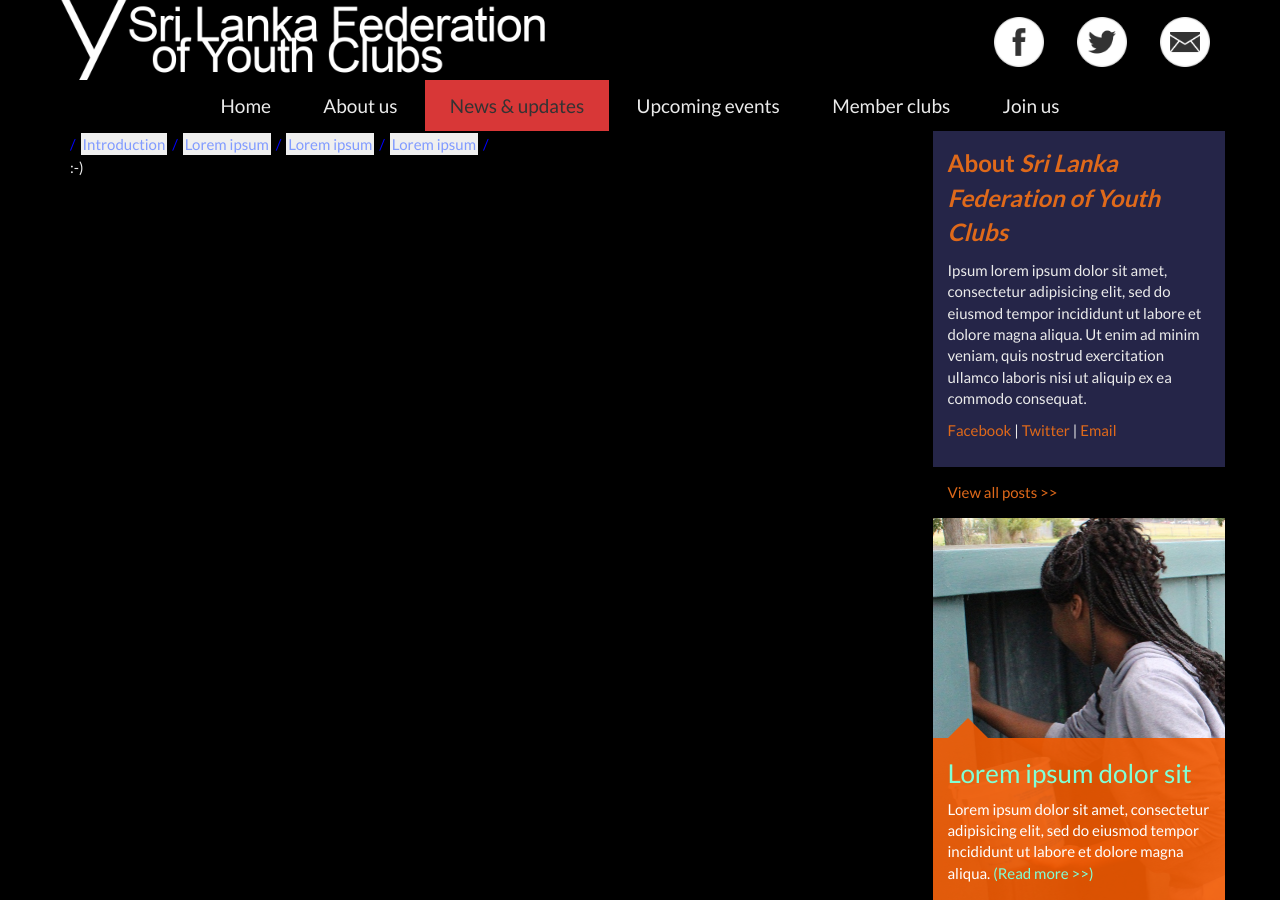
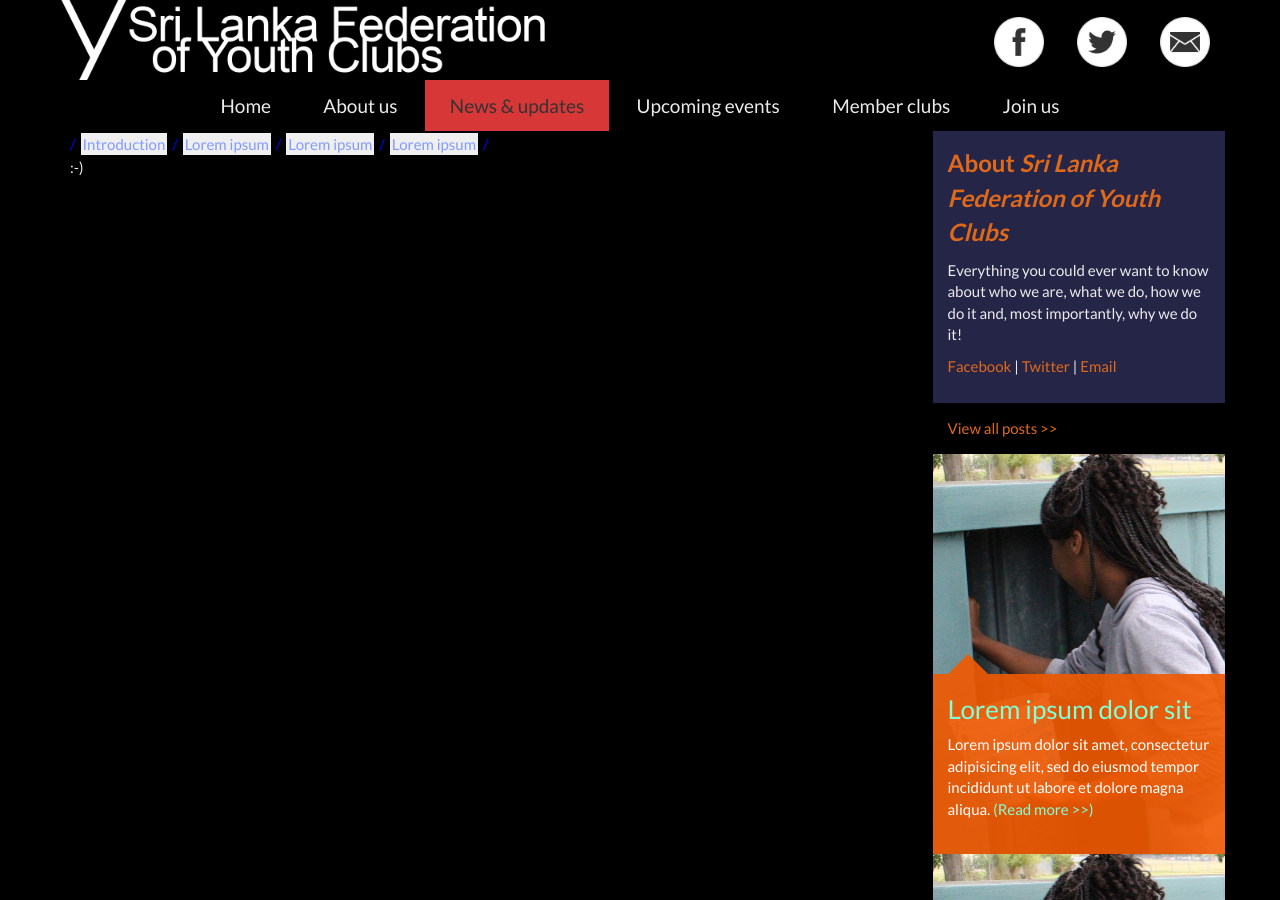
Before and after one commit to youthlk/youthlk.github.io, a Jekyll site: the page built from news-index/index.html, in a window 1280 px wide and 900 px high. Built offline with Jekyll 4.4.1, drawn with Linux system fonts in a browser that asks for light colours.

Commit message:
Update about-box.html

```diff
--- a/_includes/about-box.html
+++ b/_includes/about-box.html
@@ -10,7 +10,7 @@
 				</strong>
 			</a>
 		</p>
-		<p>{{site.data.org.about}}</p>
+		<p>Everything you could ever want to know about who we are, what we do, how we do it and, most importantly, why we do it! </p>
 		<p>
 			<a href="{{site.facebook_url}}">Facebook</a> |
 			<a href="{{site.twitter_url}}">Twitter</a> |
```
